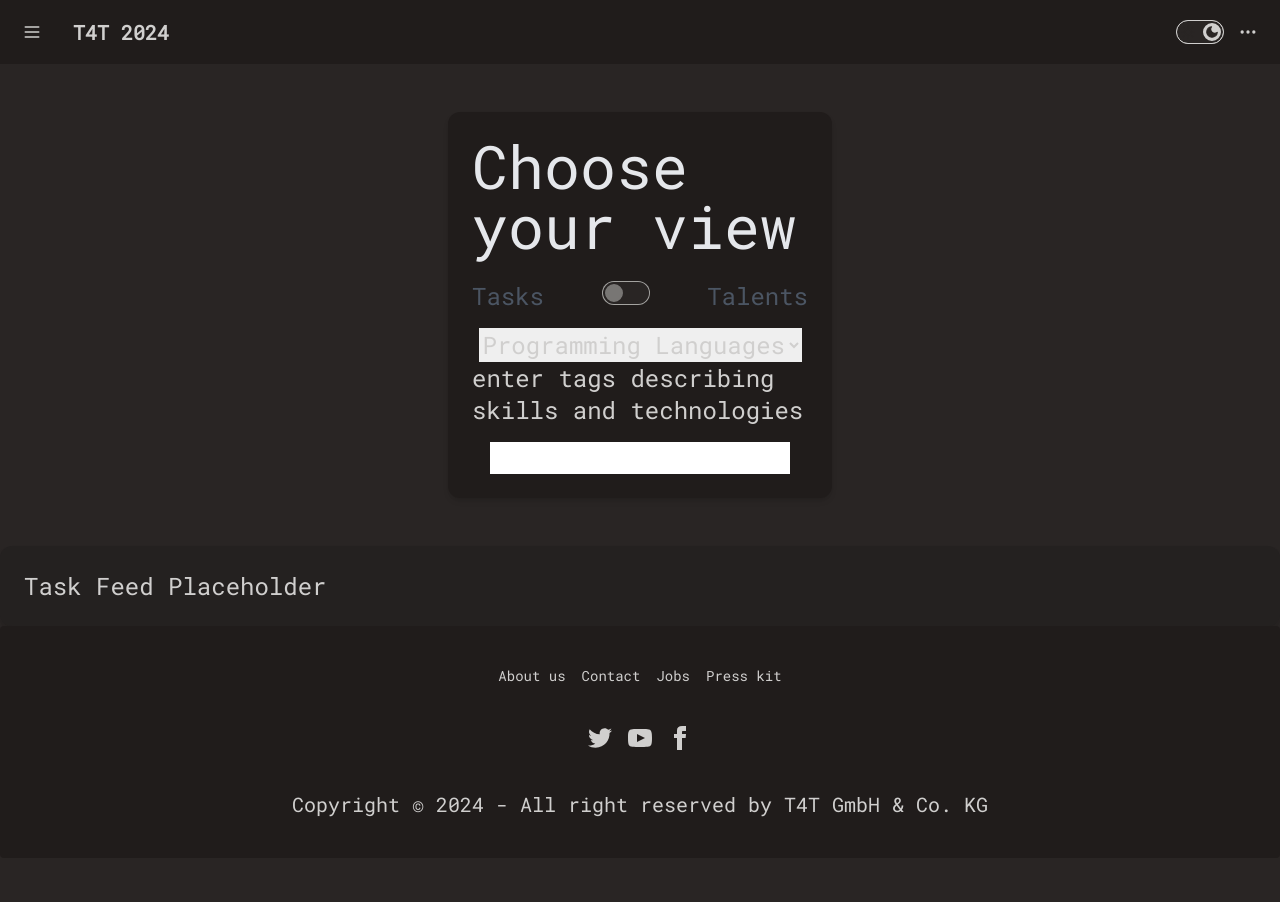
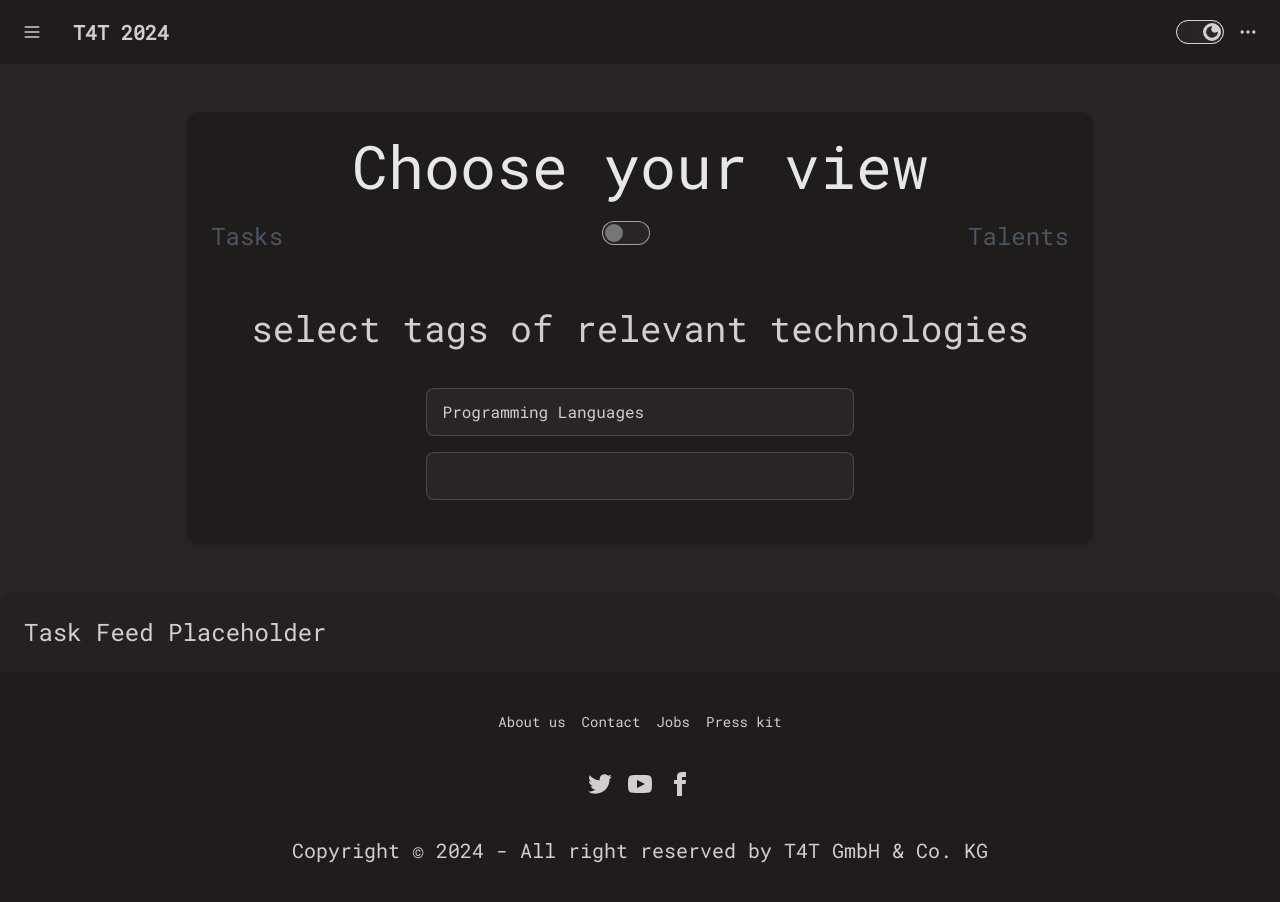
Before and after one commit to M-Halid/T4T-Task-for-Talent, a React (Vite) app in the folder FRONTEND/app/: page /UserHub in a window 1280 px wide. Before the commit the page ends 858 px from the top, so only its background shows below. Built offline with nearby package versions, Linux system fonts and the light colour scheme.

Commit message:
UI updates

```diff
--- a/FRONTEND/app/src/components/Profiles/TalentProfile.jsx
+++ b/FRONTEND/app/src/components/Profiles/TalentProfile.jsx
@@ -73,7 +73,7 @@ const TalentProfile = () => {
     <div className="flex justify-center items-center min-h-screen bg-base-100">
       <div className="flex-col lg:flex-row-reverse">
         <div className="card shrink-0 w-full max-w-xxl shadow-md bg-base-300 mt-3 mb-10">
-          <form className="card-body text-base" onSubmit={handleSubmit}>
+          <form className="card-body text-base mb-5" onSubmit={handleSubmit}>
             <div className="flex justify-center">
               <div className="w-64 h-64 overflow-hidden relative border-2 border-base-300 rounded-md">
                 <img
@@ -237,7 +237,7 @@ const TalentProfile = () => {
               </div>
             </div>
             <Input
-              labelText="Beschreibungstext"
+              labelText="Beschreibung"
               placeholder="beschreibe dich"
               name="Beschreibungstext"
               type="textarea"
--- a/FRONTEND/app/src/components/Profiles/TaskProfile.jsx
+++ b/FRONTEND/app/src/components/Profiles/TaskProfile.jsx
@@ -53,15 +53,23 @@ const TaskProfile = () => {
       <div className="flex-col lg:flex-row-reverse">
         <div className="card shrink-0 w-full max-w-xxl shadow-md bg-base-300 mt-3 mb-3">
           <form className="card-body text-base" onSubmit={handleSubmit}>
-            <div className="grid grid-cols-2 gap-x-10">
-              {/* Left column */}
-              <div>
             <Input
               labelText="Task Description"
               placeholder="Enter task description"
               name="taskDescription"
               type="textarea"
               value={formData.taskDescription}
+              handleChange={handleChange}
+            />
+            <div className="grid grid-cols-2 gap-x-10">
+              {/* Left column */}
+              <div>
+                <Input
+                  labelText="Client Name"
+                  placeholder="Enter client name"
+                  name="clientName"
+                  type="text"
+                  value={formData.clientName}
                   handleChange={handleChange}
                 />
                 <Input
@@ -83,14 +91,6 @@ const TaskProfile = () => {
               </div>
               {/* Right column */}
               <div>
-                <Input
-                  labelText="Client Name"
-                  placeholder="Enter client name"
-                  name="clientName"
-                  type="text"
-                  value={formData.clientName}
-                  handleChange={handleChange}
-                />
                 <Input
                   labelText="Client Industry"
                   placeholder="Enter client industry"
@@ -115,6 +115,8 @@ const TaskProfile = () => {
                   value={formData.clientLogo}
                   handleChange={handleChange}
                 />
+              </div>
+            </div>
             <Input
               labelText="Client Description"
               placeholder="Enter client description"
@@ -123,8 +125,6 @@ const TaskProfile = () => {
               value={formData.clientDescription}
               handleChange={handleChange}
             />
-              </div>
-            </div>
             <TagInput handleTagSelect={handleTagSelect} />
             {/* Submit button */}
             <div className="form-control col-span-2 mt-6">
--- a/FRONTEND/app/src/components/SignUp/SignUp.jsx
+++ b/FRONTEND/app/src/components/SignUp/SignUp.jsx
@@ -39,7 +39,7 @@ const SignUp = () => {
 
   return (
     <div className="flex justify-center items-center min-h-screen">
-      <div className="card bg-base-300 shadow-md flex-col shrink-0 w-full max-w-md">
+      <div className="card bg-base-300 shadow-md flex-col shrink-0 w-full max-w-md ">
         <form className="card-body" onSubmit={handleRegister}>
           <div className="form-control">
             <label className="label">
--- a/FRONTEND/app/src/components/Tags/TagInput.jsx
+++ b/FRONTEND/app/src/components/Tags/TagInput.jsx
@@ -24,10 +24,12 @@ const TagInput = ({ handleTagSelect }) => {
   };
 
   return (
-    <div className="flex flex-col items-center">
+    <div className="flex flex-col items-center mt-10">
+      <h4 className="m-10">select tags of relevant technologies</h4>
       <select
         value={selectedCategory}
         onChange={(e) => setSelectedCategory(e.target.value)}
+        className="input input-bordered w-1/2"
       >
         {Object.keys(tags).map((category, index) => (
           <option key={index} value={category}>
@@ -35,13 +37,12 @@ const TagInput = ({ handleTagSelect }) => {
           </option>
         ))}
       </select>
-      <div className="pb-4">
-        <h6>enter tags describing skills and technologies</h6>
-      </div>
+      <div className="pb-4"></div>
       <input
         type="text"
         value={inputValue}
         onChange={(e) => setInputValue(e.target.value)}
+        className="input input-bordered w-1/2"
       />
       {inputValue &&
         matchingTags.map((tag, index) => (
@@ -49,9 +50,13 @@ const TagInput = ({ handleTagSelect }) => {
             {tag}
           </div>
         ))}
-      <div className="selected-tags-container">
+      <div className="selected-tags-container mt-5">
         {selectedTags.map((tag, index) => (
-          <button key={index} onClick={() => handleTagSelect(tag)}>
+          <button
+            className="btn btn-ghost btn-sm"
+            key={index}
+            onClick={() => handleTagSelect(tag)}
+          >
             {tag}
           </button>
         ))}
--- a/FRONTEND/app/src/components/UserHub/UserHub.jsx
+++ b/FRONTEND/app/src/components/UserHub/UserHub.jsx
@@ -28,7 +28,7 @@ const UserHub = () => {
   return (
     <div>
       <div className="flex justify-center items-center pt-12 pb-12 bg-base-100">
-        <div className="p-6 max-w-sm bg-base-300 rounded-xl shadow-md flex flex-col items-center justify-center space-y-4">
+        <div className="p-6 bg-base-300 rounded-xl shadow-md flex flex-col items-center justify-center space-y-4">
           <h2 className="text-primary mb-2">Choose your view</h2>
           <div className="flex items-center justify-between w-full">
             <span className="text-secondary">{showTasksLabel}</span>
--- a/FRONTEND/app/src/pages/Page4.jsx
+++ b/FRONTEND/app/src/pages/Page4.jsx
@@ -1,9 +1,9 @@
-import GetStarted from "../components/GetStarted/GetStarted";
+import Calendar from "../components/Calendar/Calendar";
 
 const Page3 = () => {
   return (
     <div>
-      <GetStarted />
+      <Calendar />
     </div>
   );
 };
```
Lines whose indentation alone changed are shown as unchanged.
